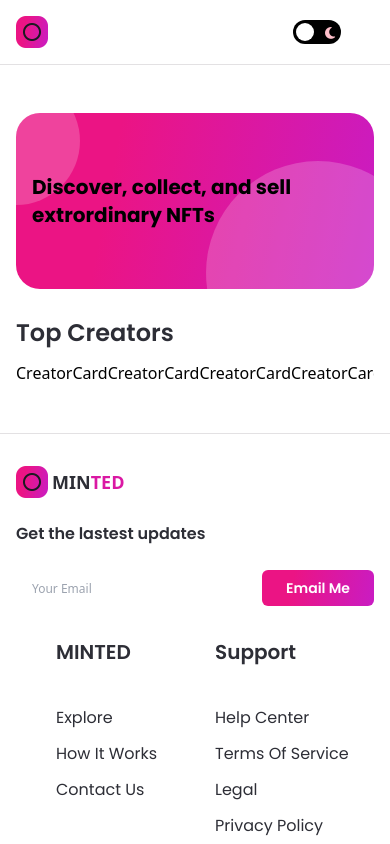
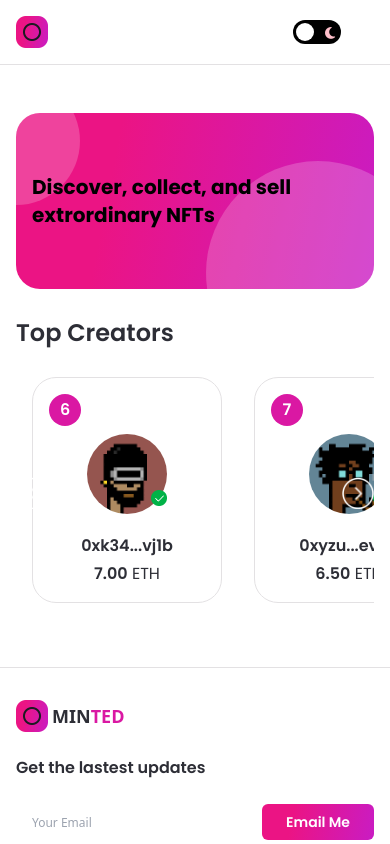
Before and after one commit to tmcginness/nft_marketplace, a Next.js app: page / in a window 390 px wide. Shown: the top 844 px of the page. Built offline with nearby package versions, Linux system fonts and the light colour scheme.

Commit message:
top creator section done

```diff
--- a/components/CreatorCard.jsx
+++ b/components/CreatorCard.jsx
@@ -1,7 +1,38 @@
 import React from 'react';
+import Image from 'next/image';
+import images from '../assets';
 
-const CreatorCard = () => (
-  <div>CreatorCard</div>
+const CreatorCard = ({ rank, creatorImage, creatorName, creatorEths }) => (
+  <div className="min-w-190 minlg:min-w-240 dark:bg-nft-black-3 bg-white border dark:border-nft-black-3 border-nft-gray-1 rounded-3xl flex flex-col p-4 m-4">
+    <div className="w-8 h-8 minlg:w-10 minlg:h-10 bg-nft-red-violet flexCenter rounded-full">
+      <p className="font-poppins text-white font-semibold text-base minlg:text-lg">{rank}</p>
+    </div>
+    <div className="my-2 flex justify-center">
+      <div className="relative w-20 h-20 minlg:w-28 minlg:h-28">
+        <Image
+          src={creatorImage}
+          layout="fill"
+          objectFit="cover"
+          alt="Creator"
+          className="rounded-full"
+        />
+        <div className="absolute w-4 h-4 minlg:w-7 minlg:h-7 bottom-2 -right-0">
+          <Image
+            src={images.tick}
+            layout="fill"
+            objectFit="contain"
+            alt="tick"
+          />
+        </div>
+      </div>
+    </div>
+
+    <div className="mt-3 minlg:mt-7 text-center flexCenter flex-col">
+      <p className="font-poppins dark:text-white text-nft-black-1 font-semibold text-base">{creatorName}</p>
+      <p className="font-poppins dark:text-white text-nft-black-1 font-semibold text-base mt-1">{creatorEths.toFixed(2)}<span className="font-normal"> ETH</span></p>
+    </div>
+
+  </div>
 );
 
 export default CreatorCard;
--- a/pages/index.js
+++ b/pages/index.js
@@ -1,4 +1,6 @@
 import { useEffect, useState, useRef } from 'react';
+import Image from 'next/image';
+import { useTheme } from 'next-themes';
 import { Banner, CreatorCard } from '../components';
 import images from '../assets';
 import { makeId } from './utils/makeId';
@@ -6,8 +8,38 @@ import { makeId } from './utils/makeId';
 const Home = () => {
   const parentRef = useRef(null);
   const scrollRef = useRef(null);
+  const { theme } = useTheme();
+  const [hideButtons, setHideButtons] = useState(false);
 
-  console.log(makeId(4));
+  const handleScroll = (direction) => {
+    const { current } = scrollRef;
+
+    const scrollAmount = window.innerWidth > 1800 ? 270 : 210;
+
+    if (direction === 'left') {
+      current.scrollLeft -= scrollAmount;
+    } else { current.scrollLeft += scrollAmount; }
+  };
+
+  const isScrollable = () => {
+    const { current } = scrollRef;
+    const { current: parent } = parentRef;
+
+    if (current?.scrollWidth >= parent?.offsetWidth) {
+      setHideButtons(false);
+    } else {
+      setHideButtons(true);
+    }
+  };
+
+  useEffect(() => {
+    isScrollable();
+    window.addEventListener('resize', isScrollable);
+
+    return () => {
+      window.removeEventListener('resize', isScrollable);
+    };
+  });
 
   return (
     <div className="flex justify-center sm:px-4 p-12">
@@ -26,12 +58,36 @@ const Home = () => {
             <div className="flex flex-row w-max overflow-x-scroll no-scrollbar select-none" ref={scrollRef}>
               {[6, 7, 8, 9, 10].map((i) => (
                 <CreatorCard
-                  key="creator-{i}"
+                  key={`creator-${i}`}
                   rank={i}
                   creatorImage={images[`creator${i}`]}
                   creatorName={`0x${makeId(3)}...${makeId(4)}`}
+                  creatorEths={10 - i * 0.5}
                 />
               ))}
+              {!hideButtons && (
+              <>
+                <div onClick={() => handleScroll('left')} className="absolute w-8 h-8 minlg:w-12 minlg:h-12 top-45 cursor-pointer left-0">
+                  <Image
+                    src={images.left}
+                    layout="fill"
+                    objectFit="contain"
+                    alt="left-arrow"
+                    className={theme === 'light' && 'filter invert'}
+                  />
+                </div>
+                <div onClick={() => handleScroll('right')} className="absolute w-8 h-8 minlg:w-12 minlg:h-12 top-45 cursor-pointer right-0">
+                  <Image
+                    src={images.right}
+                    layout="fill"
+                    objectFit="contain"
+                    alt="left-arrow"
+                    className={theme === 'light' && 'filter invert'}
+                  />
+                </div>
+              </>
+              )}
+
             </div>
           </div>
         </div>
```
